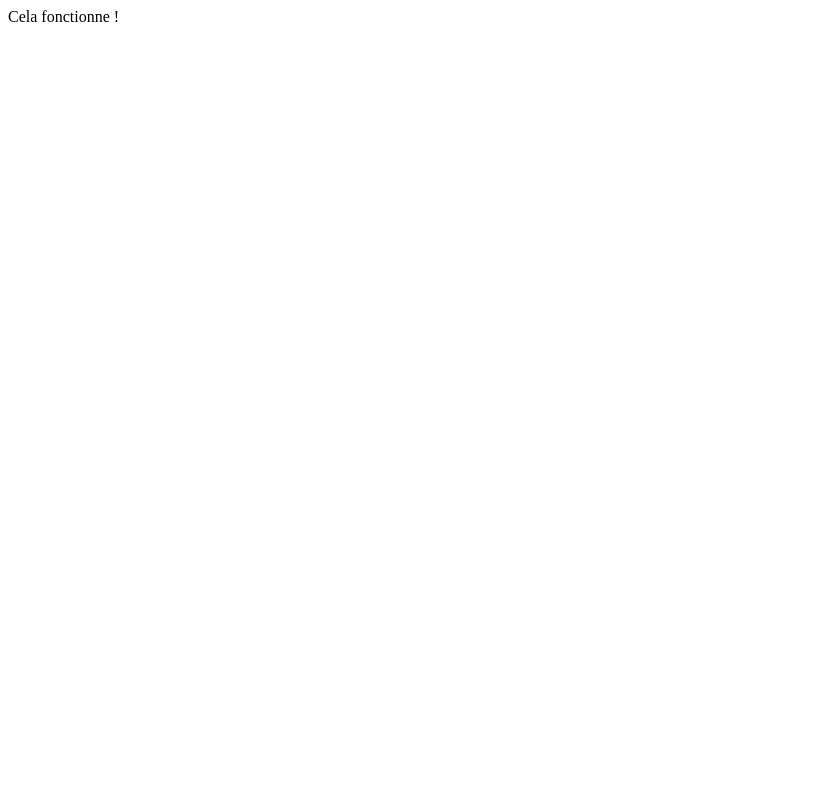
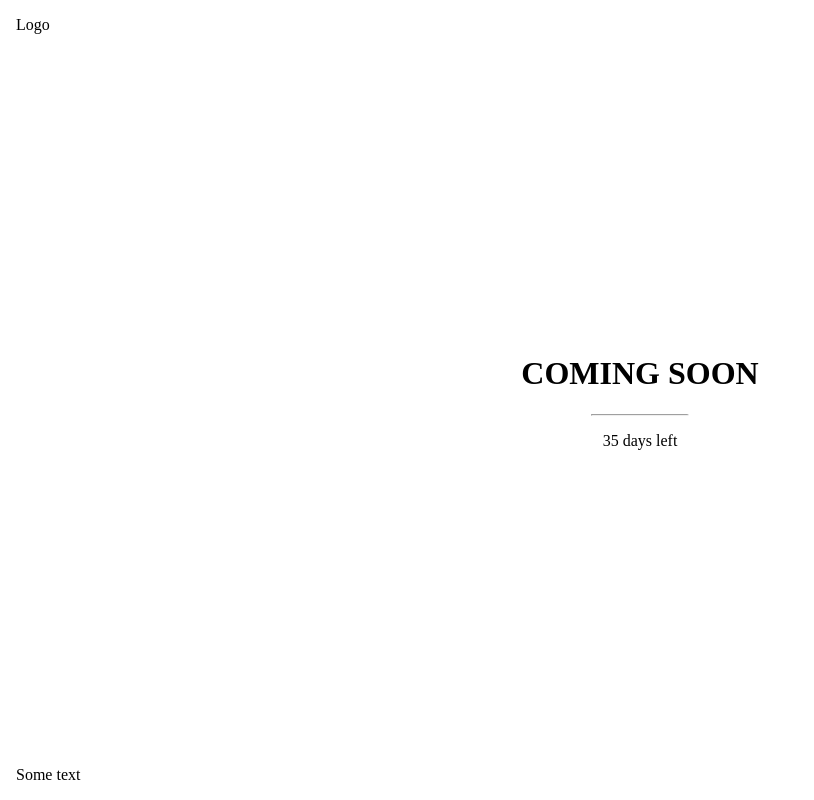
Before and after one commit to zuzu59/docker-lighttpd, a plain HTML site: page www/index.html in a window 1280 px wide. Shown: the whole page, without its empty margins (0-814 px from the left). Drawn offline with Linux system fonts and the light colour scheme.

Commit message:
Ajouté une page coming soon ;-)

```diff
--- a/www/index.html
+++ b/www/index.html
@@ -1,11 +1,65 @@
 <!DOCTYPE html>
+<!-- zf190501.0850 -->
 <html lang="en" dir="ltr">
+<style>
+  body,
+  html {
+    height: 100%;
+    margin: 0;
+  }
+
+
+  .topleft {
+    position: absolute;
+    top: 0;
+    left: 16px;
+  }
+
+  .bottomleft {
+    position: absolute;
+    bottom: 0;
+    left: 16px;
+  }
+
+  .middle {
+    position: absolute;
+    top: 50%;
+    left: 50%;
+    transform: translate(-50%, -50%);
+    text-align: center;
+  }
+
+  hr {
+    margin: auto;
+    width: 40%;
+  }
+</style>
+
+
 <head>
   <meta charset="utf-8">
   <title>Site WEB !</title>
 </head>
+
 <body>
-    Cela fonctionne !
+
+
+  <div class="bgimg">
+    <div class="topleft">
+      <p>Logo</p>
+    </div>
+    <div class="middle">
+      <h1>COMING SOON</h1>
+      <hr>
+      <p>35 days left</p>
+    </div>
+    <div class="bottomleft">
+      <p>Some text</p>
+    </div>
+  </div>
+
+
 
 </body>
+
 </html>
```
Lines whose indentation alone changed are shown as unchanged.
